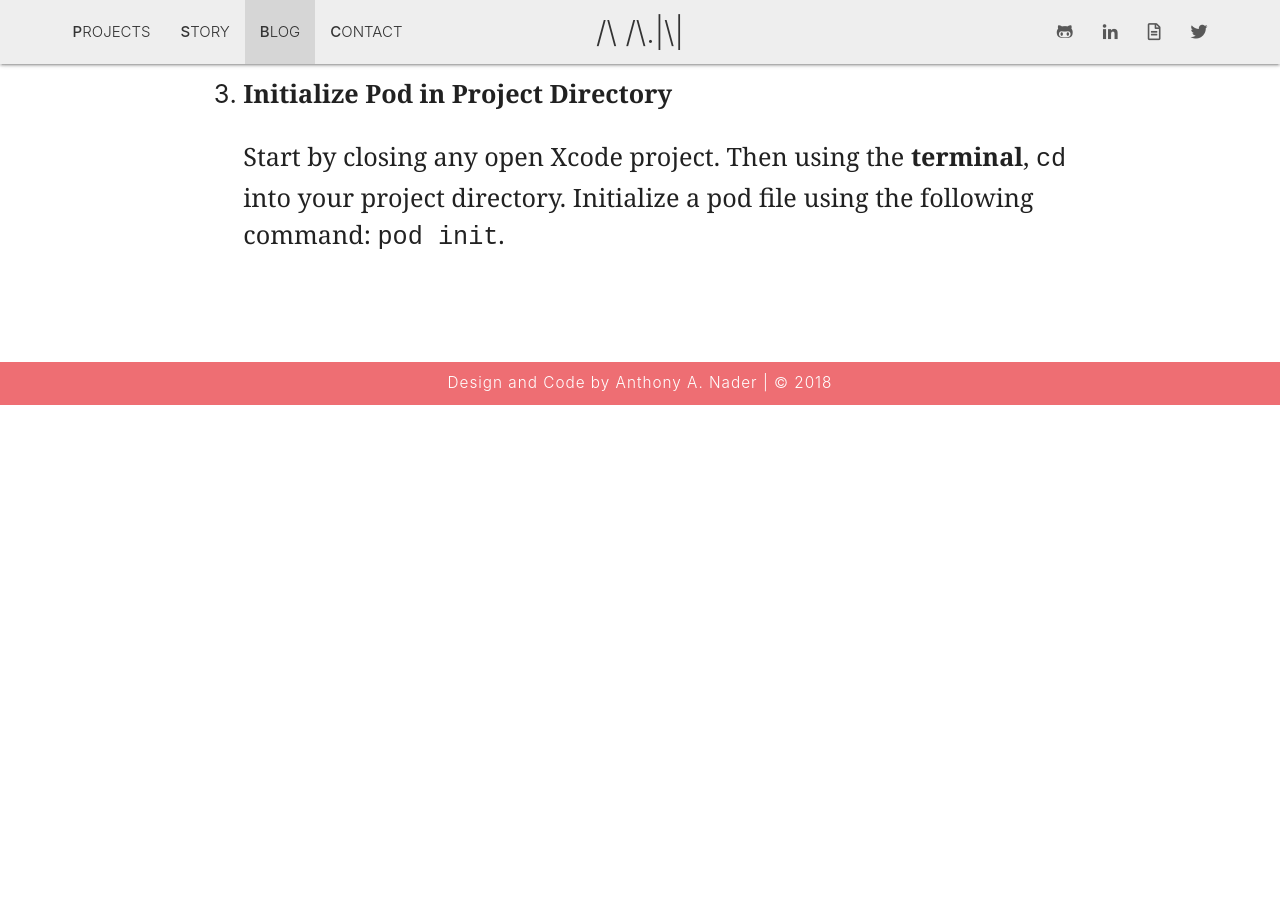
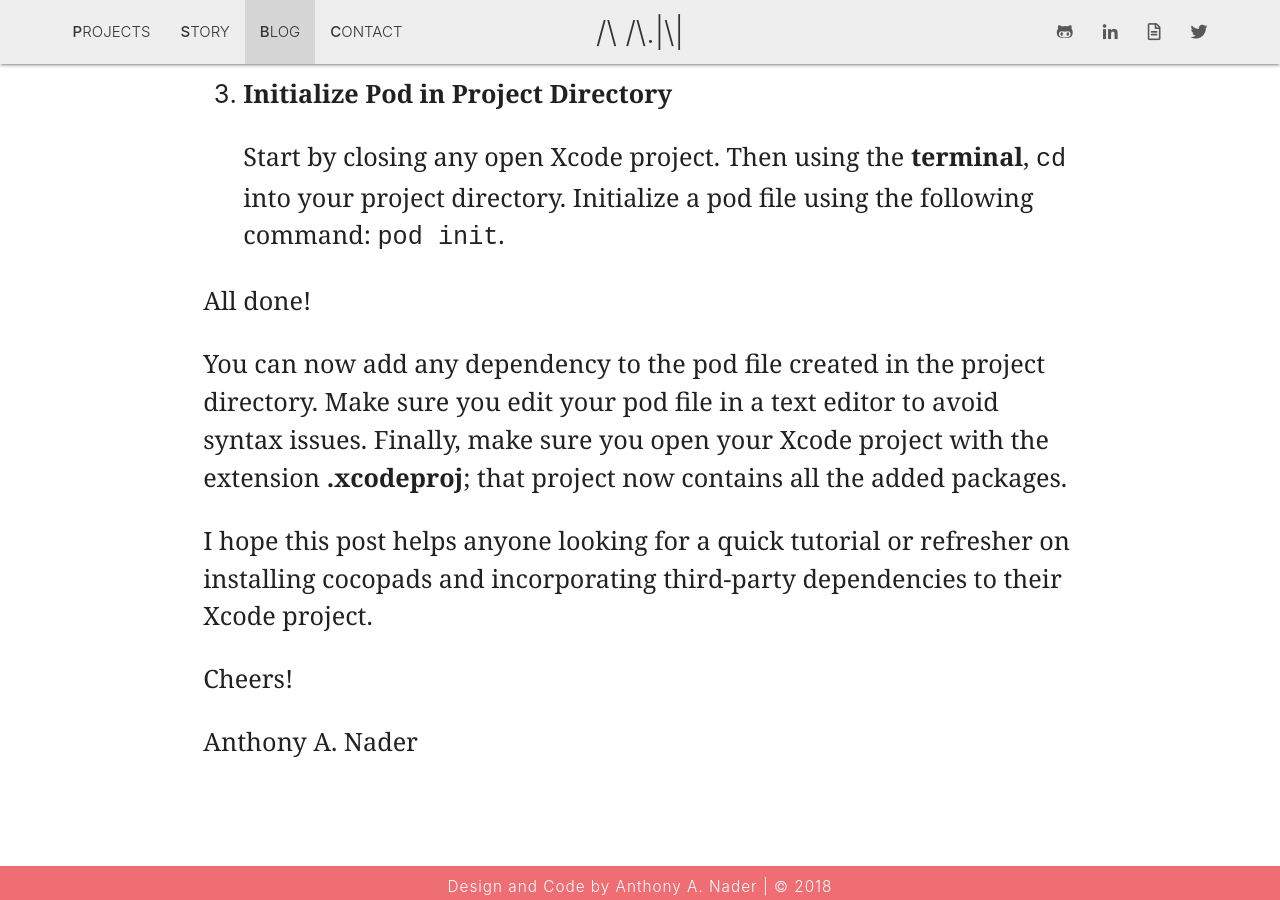
Before and after one commit to anthonyanader/personalBlog, a Jekyll site: the page built from _posts/2018-04-01-cocoapods-tutorial.md, in a window 1280 px wide and 900 px high, scrolled down 2522 px. Built offline with Jekyll 4.4.1, drawn with Linux system fonts in a browser that asks for light colours; comment, search, counter and statistics services are not loaded; before the commit the page ends 2927 px from its top, so only the background shows below that.

Commit message:
final draft done... checking aestethics

```diff
--- a/_posts/2018-04-01-cocoapods-tutorial.md
+++ b/_posts/2018-04-01-cocoapods-tutorial.md
@@ -45,3 +45,13 @@ Alright then, go ahead and open your <b>terminal</b>.
 3. <b>Initialize Pod in Project Directory</b>
 
     Start by closing any open Xcode project. Then using the <b>terminal</b>, `cd` into your project directory. Initialize a pod file using the following command: `pod init`.
+
+All done!
+
+You can now add any dependency to the pod file created in the project directory. Make sure you edit your pod file in a text editor to avoid syntax issues. Finally, make sure you open your Xcode project with the extension <b>.xcodeproj</b>;  that project now contains all the added packages.
+
+I hope this post helps anyone looking for a quick tutorial or refresher on installing cocopads and incorporating third-party dependencies to their Xcode project.
+
+Cheers!
+
+Anthony A. Nader
```
